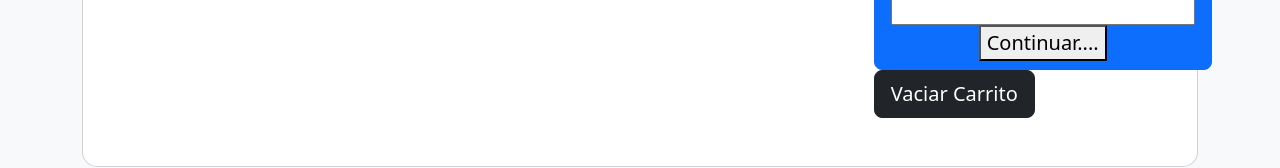
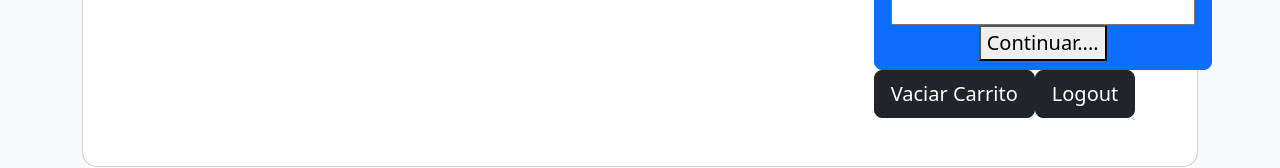
Before and after one commit to arielgodoy/ReactJs-ProyectoFinalAGodoy, a React (Create React App) app: page /carrito in a window 1280 px wide. Shown: the part 645-813 px from the top of the page. Built offline with nearby package versions, Linux system fonts and the light colour scheme; no server answers; the database is empty.

Commit message:
agrega logout fictisio

```diff
--- a/src/pages/Detallecarrito.jsx
+++ b/src/pages/Detallecarrito.jsx
@@ -53,9 +53,15 @@ const Detallecarrito = () => {
   const handleVaciaCarrito = () => {
     setShowModal(false); // Cierra el modal
     vaciarCarrito({});
+    updateUser(null, null);//borramos datos de usuario
 
   };
 
+  const handleLogout = () => {
+
+    updateUser(null, null);//borramos datos de usuario
+
+  };
 
 
 
@@ -172,9 +178,15 @@ const Detallecarrito = () => {
                           onClick={handleOpenModal}
                           type="button"
                           className="btn btn-dark btn-block btn-lg"
-                          data-mdb-ripple-color="dark"
-                        >
+                          data-mdb-ripple-color="dark"                        >
                           Vaciar Carrito
+                        </Button>
+                        <Button
+                          onClick={handleLogout}
+                          type="button"
+                          className="btn btn-dark btn-block btn-lg"
+                          data-mdb-ripple-color="dark"                        >
+                          Logout
                         </Button>
                       </div>
                     </Col>
@@ -200,6 +212,8 @@ const Detallecarrito = () => {
           </Button>
         </Modal.Footer>
       </Modal>
+
+
     </>
   );
 };
```
